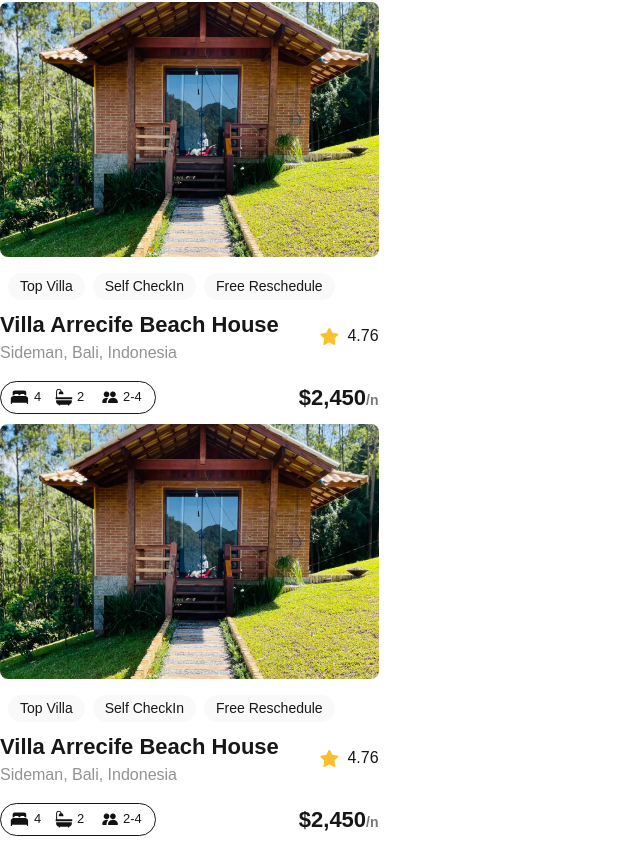
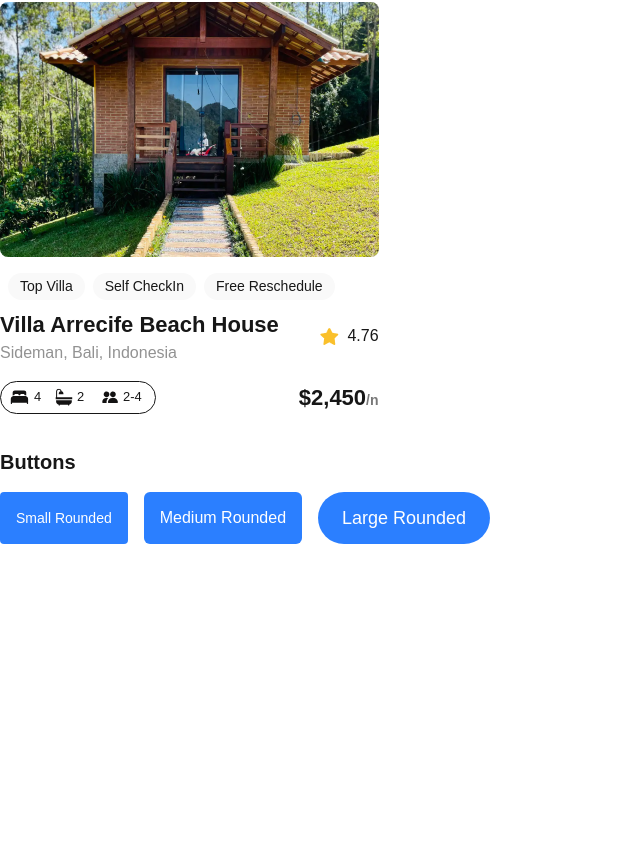
Before and after one commit to MHalemDEV2024/alx-project-0x00-setup, a Next.js app in the folder alx-project-0x00/: page /landing in a window 1280 px wide. Shown: the part 448-1294 px from the top of the page, without its empty margins (0-640 px from the left). After the commit the page ends 992 px from the top, so only its background shows below. Built offline with nearby package versions, Linux system fonts and the light colour scheme.

Commit message:
Advanced Task Create a button component

```diff
--- /dev/null
+++ b/alx-project-0x00/components/Button.tsx
@@ -0,0 +1,13 @@
+import { ButtonProps } from "@/interfaces";
+
+const Button: React.FC<ButtonProps> = ({ title, className = "" }) => {
+  return (
+    <button
+      className={`bg-blue-500 text-white px-4 py-2 ${className} transition duration-200 hover:bg-blue-600`}
+    >
+      {title}
+    </button>
+  );
+};
+
+export default Button;
--- a/alx-project-0x00/interfaces/index.ts
+++ b/alx-project-0x00/interfaces/index.ts
@@ -1,3 +1,7 @@
 export interface PillProps {
   title: string;
 }
+export interface ButtonProps {
+  title: string;
+  className?: string; // optional style override
+}
--- a/alx-project-0x00/pages/landing.tsx
+++ b/alx-project-0x00/pages/landing.tsx
@@ -1,5 +1,6 @@
-import React from "react";
+
 import Card from "@/components/Card";
+import Button from "@/components/Button";
 
 const Landing: React.FC = () => {
   return (
@@ -7,7 +8,15 @@ const Landing: React.FC = () => {
       <h1 className="text-xl font-extralight">Landing Page</h1>
       <Card />
       <Card />
-      <Card />
+
+      <div className="mt-6 space-y-4">
+        <h2 className="text-xl font-semibold">Buttons</h2>
+        <div className="flex gap-4 flex-wrap">
+          <Button title="Small Rounded" className="text-sm rounded-sm" />
+          <Button title="Medium Rounded" className="text-base rounded-md" />
+          <Button title="Large Rounded" className="text-lg rounded-full px-6 py-3" />
+        </div>
+      </div>
     </div>
   );
 };
```
